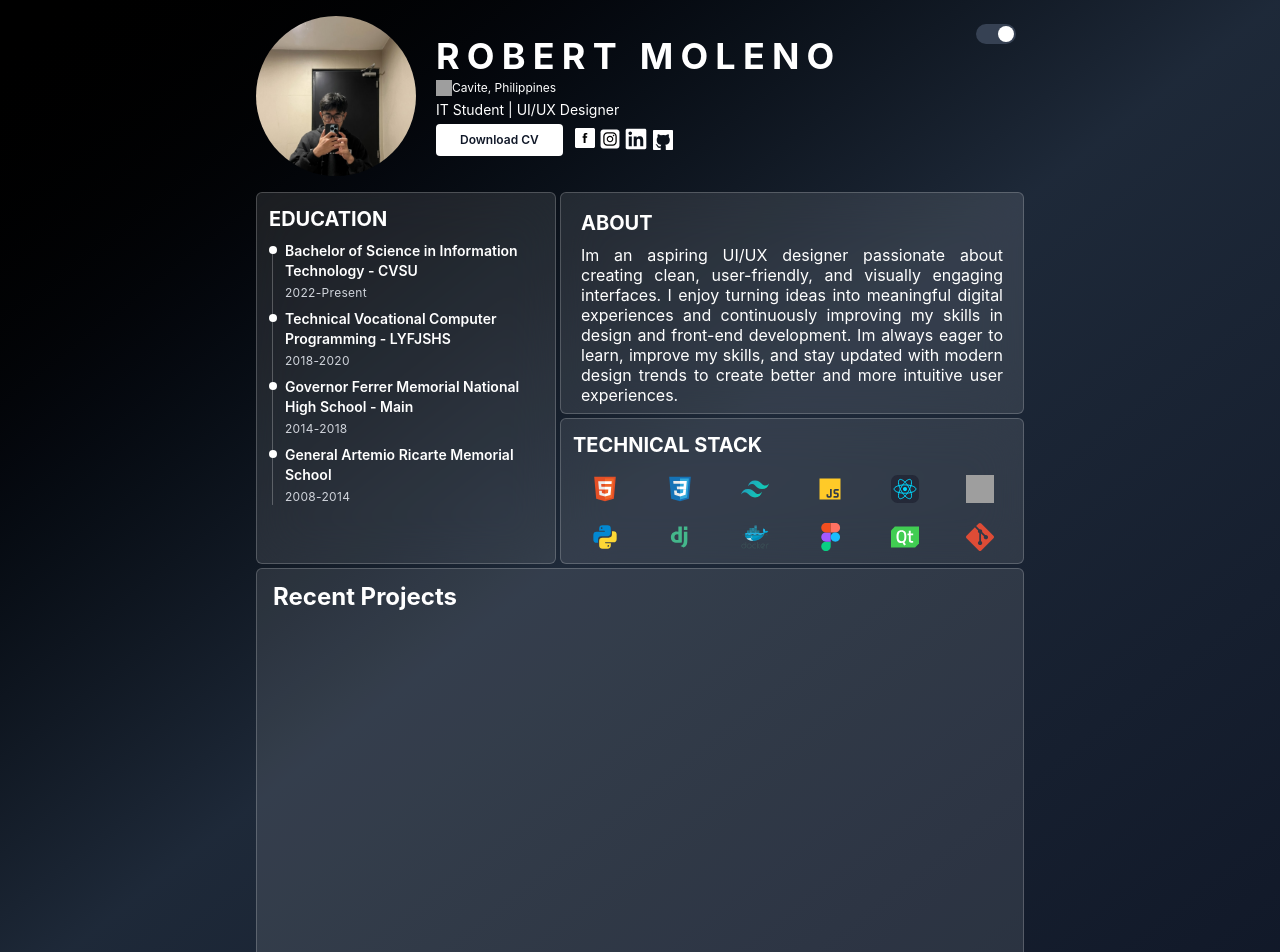
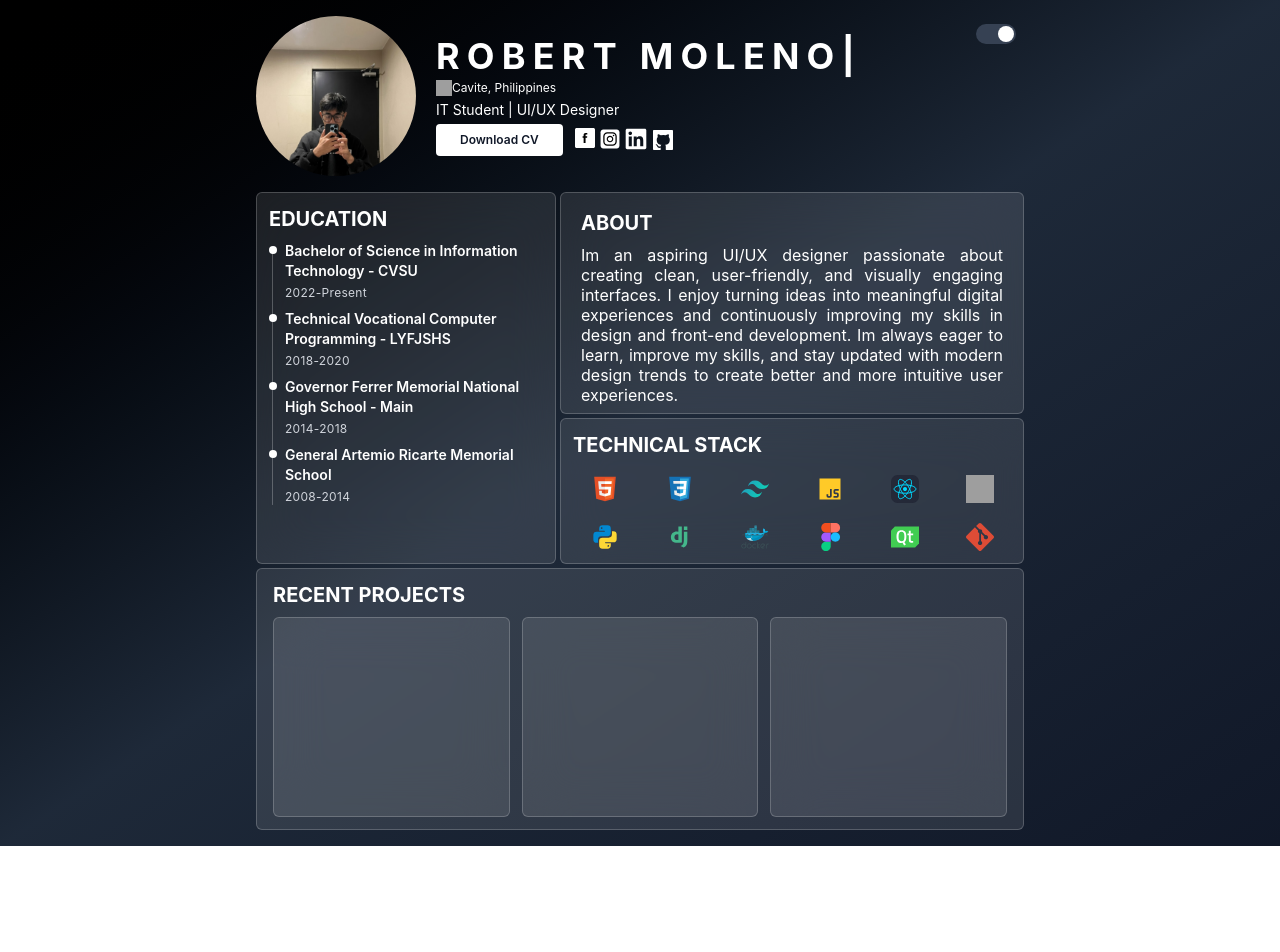
Before and after one commit to rmmln/Portfolio, a React app: page / in a window 1280 px wide. Shown: the top 952 px of the page. After the commit the page ends 846 px from the top, so only its background shows below. Built offline with nearby package versions, Linux system fonts and the light colour scheme; grey boxes are pictures that could not be loaded; the HTML template or start-up script is replaced by a standard one.

Commit message:
Update App.jsx

```diff
--- a/src/App.jsx
+++ b/src/App.jsx
@@ -127,13 +127,20 @@ function App() {
           <img src={gitIcon} alt="Git" className="w-7 h-7 mt-2" title="Git"/>
         </div>
       </div>
-      <div className={`mt-0 w-full lg:col-span-2 min-h-[320px] sm:min-h-[420px] rounded-md border px-4 py-3 shadow-4xl transition-colors duration-300 ${isDarkMode ? 'border-white/20 bg-white/10' : 'border-gray-200 bg-white'}`}>
-        <h1 className={`text-2xl font-bold transition-colors duration-300 ${isDarkMode ? 'text-white' : 'text-gray-900'}`}>Recent Projects</h1>
+        <div className={`mt-0 w-full lg:col-span-2 min-h-[320px] sm:min-h-[50px] rounded-md border px-4 py-3 shadow-4xl transition-colors duration-300 ${isDarkMode ? 'border-white/20 bg-white/10' : 'border-gray-200 bg-white'}`}>
+          <h1 className={`text-xl font-bold transition-colors duration-300 ${isDarkMode ? 'text-white' : 'text-gray-900'}`}>RECENT PROJECTS</h1>
+          <div className="flex flex-row gap-3 mt-2 h-50">
+            <div className={`flex flex-col w-full backdrop-blur-xl border rounded-md px-5 py-2 shadow-4xl transition-colors duration-300 ${isDarkMode ? 'bg-white/10 border-white/20' : 'bg-white border-gray-200'}`}>
+            </div>
+            <div className={`flex flex-col w-full backdrop-blur-xl border rounded-md px-5 py-2 shadow-4xl transition-colors duration-300 ${isDarkMode ? 'bg-white/10 border-white/20' : 'bg-white border-gray-200'}`}>
+            </div>
+            <div className={`flex flex-col w-full backdrop-blur-xl border rounded-md px-5 py-2 shadow-4xl transition-colors duration-300 ${isDarkMode ? 'bg-white/10 border-white/20' : 'bg-white border-gray-200'}`}>
+            </div>
+          </div>
+        </div>
       </div>
+    </div>
 
-
-    </div>
-</div>
   );
 }
 
```
